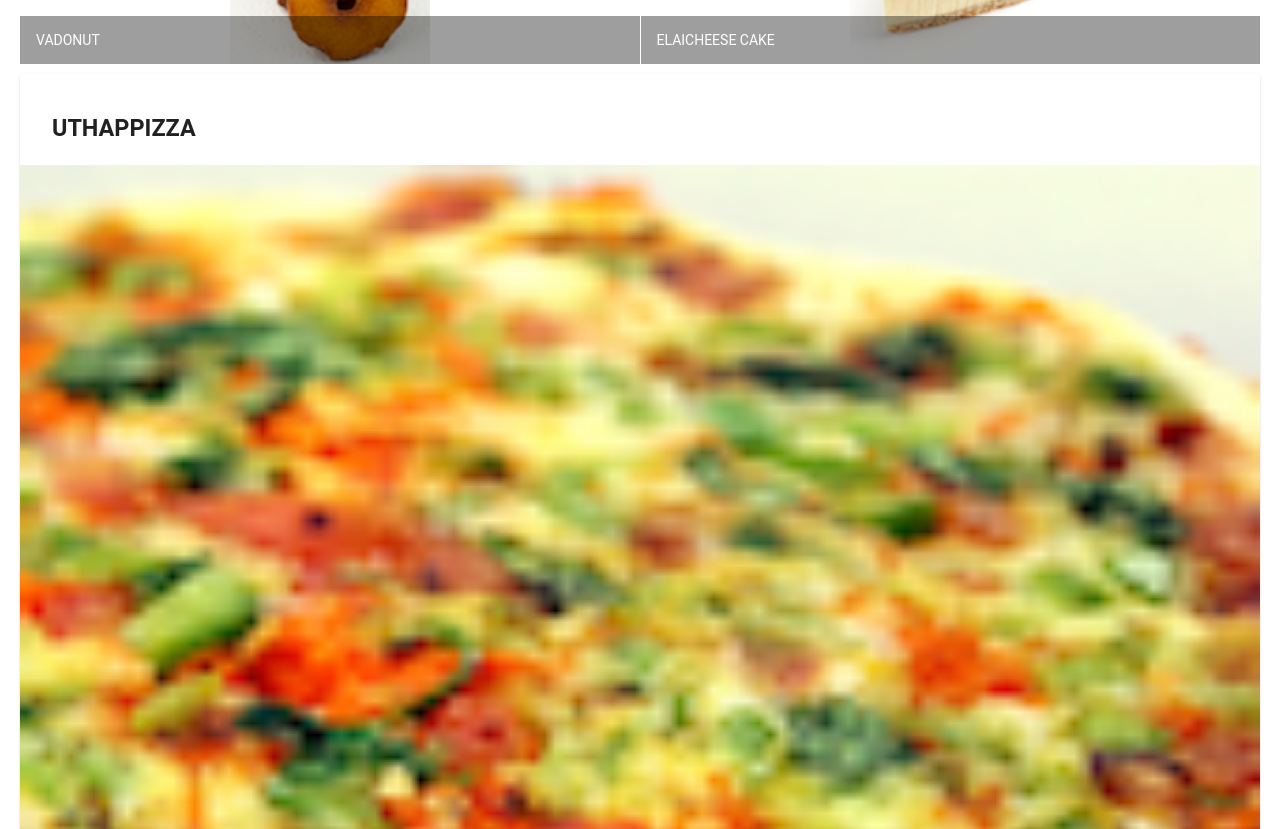
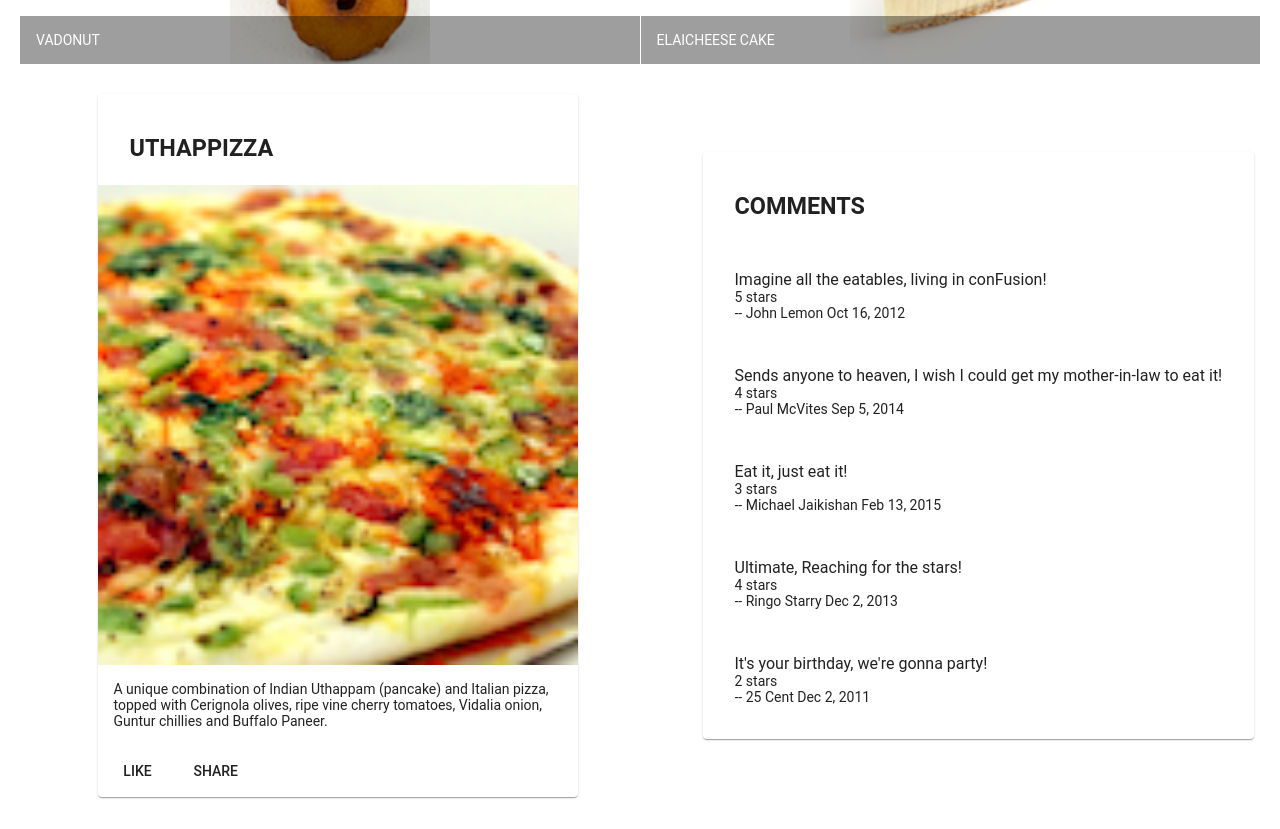
Before and after one commit to sakina53/coursera-work, an Angular app: page / in a window 1280 px wide. Shown: the part 500-1329 px from the top of the page. Built offline with nearby package versions, Linux system fonts and the light colour scheme.

Commit message:
display dishdetail

```diff
--- a/src/app/app.module.ts
+++ b/src/app/app.module.ts
@@ -11,11 +11,13 @@
 import { FlexLayoutModule } from '@angular/flex-layout';
 import 'hammerjs';
 import { MenuComponent } from './menu/menu.component';
+import { DishdetailComponent } from './dishdetail/dishdetail.component';
 
 @NgModule({
   declarations: [
     AppComponent,
-    MenuComponent
+    MenuComponent,
+    DishdetailComponent
   ],
   imports: [
     BrowserModule,
@@ -26,7 +28,7 @@
     MatGridListModule,
     AppRoutingModule,
     MatCardModule,
-    MatButtonModule
+    MatButtonModule,
   ],
   providers: [],
   bootstrap: [AppComponent]
--- /dev/null
+++ b/src/app/dishdetail/dishdetail.component.html
@@ -0,0 +1,48 @@
+<div class="container"
+fxLayout="row"
+fxLayout.sm="column"
+fxLayout.xs="column"
+fxLayoutAlign.gt-md="space-around center"
+fxLayoutGap="10px"
+fxLayoutGap.xs="0">
+
+<div fxFlex="40">
+
+  <div fxFlex *ngIf="dish">
+    <mat-card>
+      <mat-card-header>
+        <mat-card-title>
+          <h3>{{dish.name | uppercase}}</h3>
+        </mat-card-title>
+      </mat-card-header>
+      <img mat-card-image src={{dish.image}} alt={{dish.name}}>
+      <mat-card-content>
+        <p>{{dish.description}}</p>
+      </mat-card-content>
+      <mat-card-actions>
+        <button mat-button>LIKE</button>
+        <button mat-button>SHARE</button>
+      </mat-card-actions>
+    </mat-card>
+  </div>
+</div>
+
+<div fxFlex="40">
+
+   <div fxFlex *ngIf="dish">
+    <mat-card>
+      <mat-card-header>
+        <mat-card-title>
+          <h3>{{'comments' | uppercase}}</h3>
+        </mat-card-title>
+      </mat-card-header>
+      <mat-list *ngFor= "let comment of dish.comments">
+        <mat-list-item>
+          <p mat-line> <span> {{comment.comment}} </span></p>
+          <h3 mat-line> <span>{{comment.rating}} stars </span></h3>
+          <h3 mat-line><span> -- {{comment.author}} {{comment.date | date}} </span></h3>
+      </mat-list-item>
+       </mat-list>
+    </mat-card>
+  </div>
+</div>
--- /dev/null
+++ b/src/app/dishdetail/dishdetail.component.ts
@@ -0,0 +1,59 @@
+import { Component, OnInit } from '@angular/core';
+
+
+const DISH = {
+  id: '0',
+  name: 'Uthappizza',
+  image: '/assets/images/uthappizza.png',
+  category: 'mains',
+  featured: true,
+  label: 'Hot',
+  price: '4.99',
+  // tslint:disable-next-line:max-line-length
+  description: 'A unique combination of Indian Uthappam (pancake) and Italian pizza, topped with Cerignola olives, ripe vine cherry tomatoes, Vidalia onion, Guntur chillies and Buffalo Paneer.',
+  comments: [
+       {
+           rating: 5,
+           comment: 'Imagine all the eatables, living in conFusion!',
+           author: 'John Lemon',
+           date: '2012-10-16T17:57:28.556094Z'
+       },
+       {
+           rating: 4,
+           comment: 'Sends anyone to heaven, I wish I could get my mother-in-law to eat it!',
+           author: 'Paul McVites',
+           date: '2014-09-05T17:57:28.556094Z'
+       },
+       {
+        rating: 3,
+        comment: 'Eat it, just eat it!',
+        author: 'Michael Jaikishan',
+        date: '2015-02-13T17:57:28.556094Z'
+    },
+    {
+        rating: 4,
+        comment: 'Ultimate, Reaching for the stars!',
+        author: 'Ringo Starry',
+        date: '2013-12-02T17:57:28.556094Z'
+    },
+    {
+        rating: 2,
+        comment: 'It\'s your birthday, we\'re gonna party!',
+        author: '25 Cent',
+        date: '2011-12-02T17:57:28.556094Z'
+    }
+]
+};
+@Component({
+  selector: 'app-dishdetail',
+  templateUrl: './dishdetail.component.html',
+  styleUrls: ['./dishdetail.component.scss']
+})
+export class DishdetailComponent implements OnInit {
+  dish = DISH;
+  constructor() { }
+
+  ngOnInit() {
+  }
+
+}
--- a/src/app/menu/menu.component.html
+++ b/src/app/menu/menu.component.html
@@ -18,23 +18,5 @@
       </mat-grid-tile>
     </mat-grid-list>
   </div>
-
-  <div fxFlex *ngIf="selectedDish">
-    <mat-card>
-      <mat-card-header>
-        <mat-card-title>
-          <h3>{{selectedDish.name | uppercase}}</h3>
-        </mat-card-title>
-      </mat-card-header>
-      <img mat-card-image src={{selectedDish.image}} alt={{selectedDish.name}}>
-      <mat-card-content>
-        <p>{{selectedDish.description}}</p>
-      </mat-card-content>
-      <mat-card-actions>
-        <button mat-button>LIKE</button>
-        <button mat-butoon>SHARE</button>
-      </mat-card-actions>
-    </mat-card>
-  </div>
-
+  <app-dishdetail></app-dishdetail>
 </div>
```
Also changed, not shown: src/app/dishdetail/dishdetail.component.scss (added), 1 other file (tests, documents, lock files or other folders).
